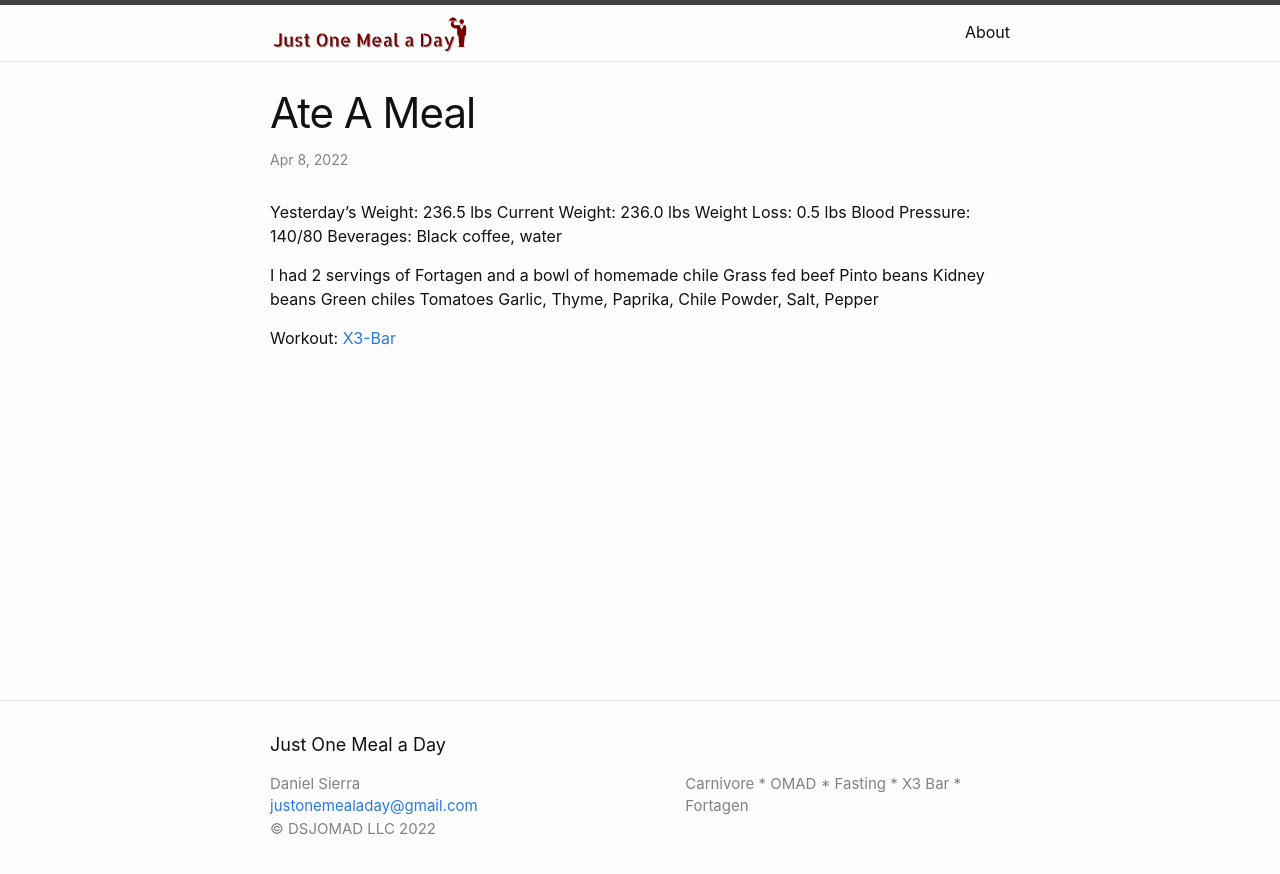
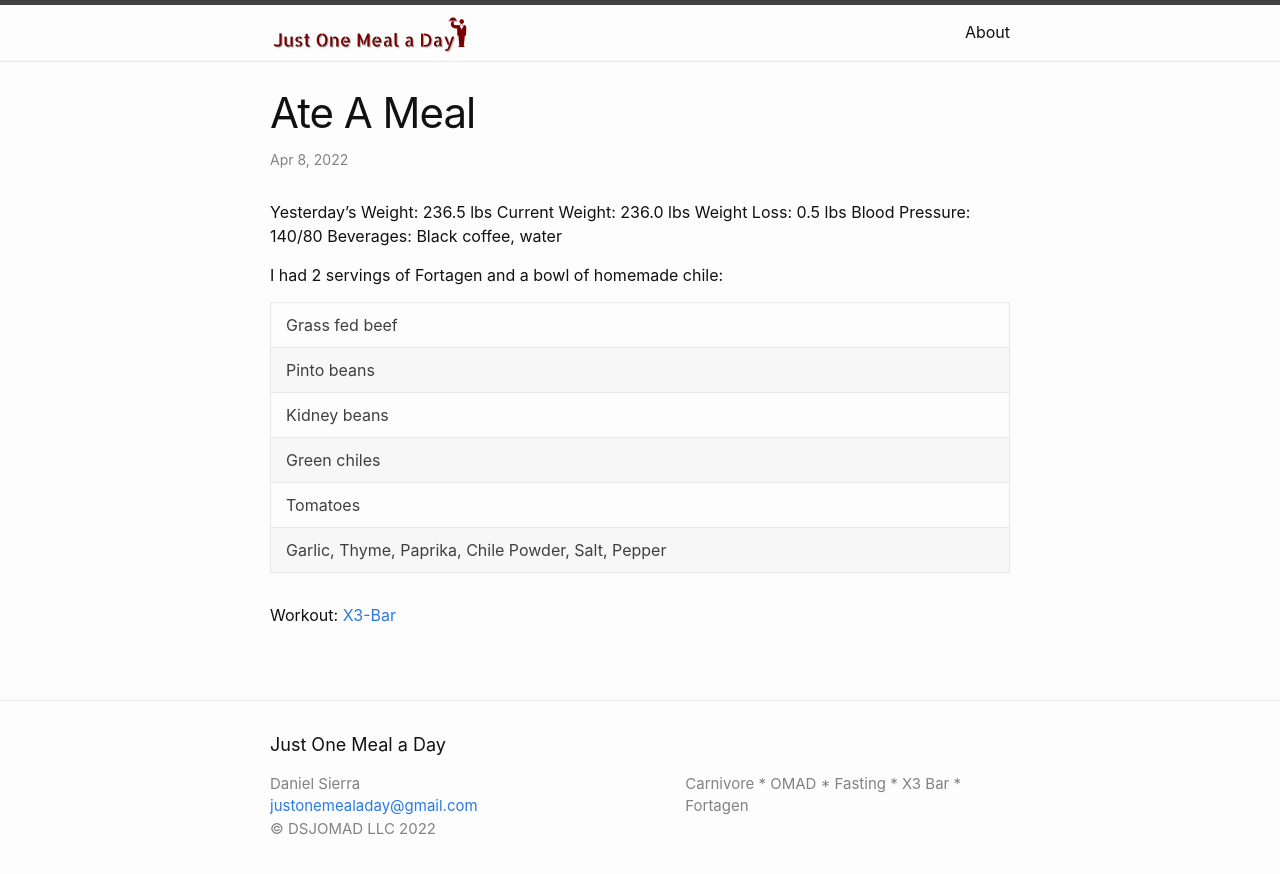
Before and after one commit to dsjomad/justonemealaday, a Jekyll site: the page built from _posts/2022-04-08-ate-a-meal.md, in a window 1280 px wide. Shown: the top 874 px of the page. Built offline with Jekyll 4.4.1, drawn with Linux system fonts in a browser that asks for light colours; our own code applies the rules of GitHub Pages for plain Markdown files.

Commit message:
Update 2022-04-08-ate-a-meal.md

```diff
--- a/_posts/2022-04-08-ate-a-meal.md
+++ b/_posts/2022-04-08-ate-a-meal.md
@@ -1,11 +1,25 @@
 Yesterday’s Weight: 236.5 lbs Current Weight: 236.0 lbs Weight Loss: 0.5 lbs Blood Pressure: 140/80 Beverages: Black coffee, water
 
-I had 2 servings of Fortagen and a bowl of homemade chile
-  Grass fed beef
+I had 2 servings of Fortagen and a bowl of homemade chile:
+ <table>
+ <tr><td>
+ Grass fed beef
+ </td></tr>
+ <tr><td>
   Pinto beans
+ </td></tr>
+ <tr><td>
   Kidney beans
+ </td></tr>
+ <tr><td>
   Green chiles
+ </td></tr>
+ <tr><td>
   Tomatoes
+ </td></tr>
+ <tr><td>
   Garlic, Thyme, Paprika, Chile Powder, Salt, Pepper
+ </td></tr>
+</table>
 
   Workout: [X3-Bar](https://www.jaquishbiomedical.com/x3-bar/)
```
